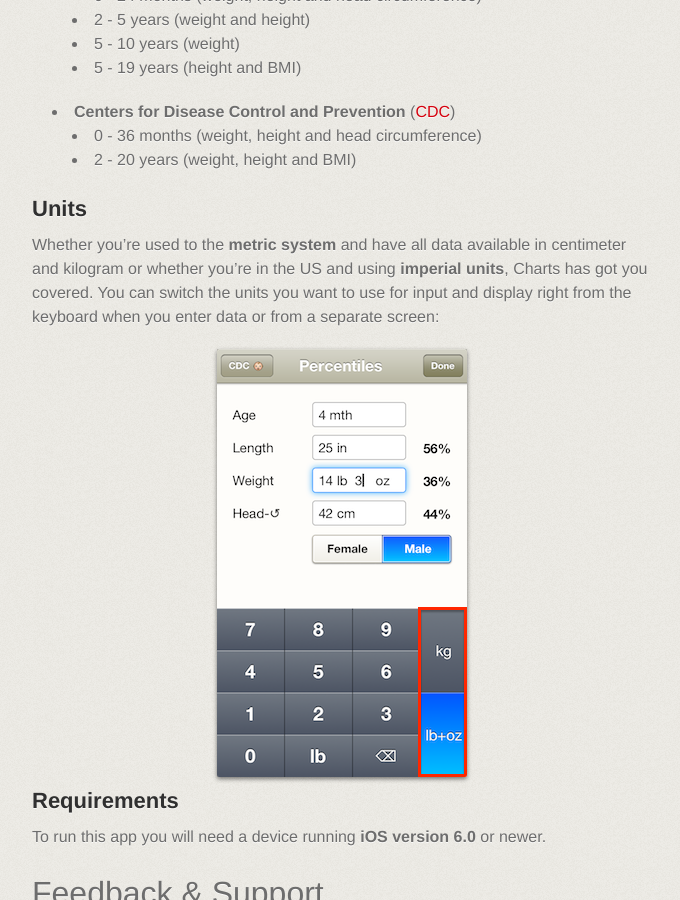
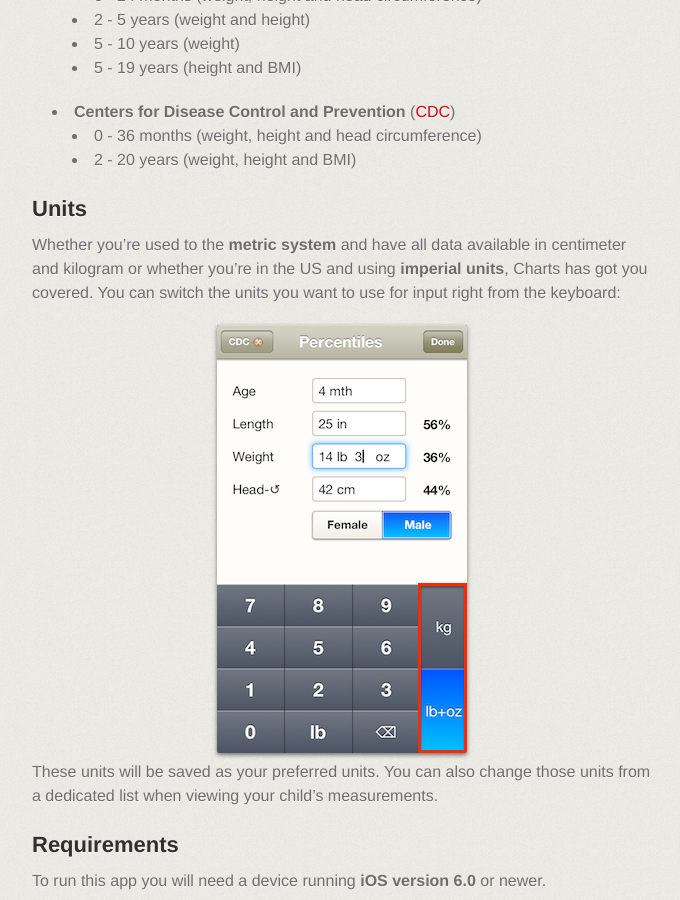
Before and after one commit to p2/growth-charts, a Jekyll site: the page built from index/index.md, in a window 1280 px wide and 900 px high, scrolled down 1245 px. Shown: the whole window, without its empty margins (298-978 px from the left). Built offline with Jekyll 4.4.1, drawn with Linux system fonts in a browser that asks for light colours; some web fonts are replaced; Markdown is read by kramdown in place of the engine named in the settings.

Commit message:
Update units section

```diff
--- a/index/index.md
+++ b/index/index.md
@@ -55,11 +55,13 @@ The app currently includes 32 official growth charts from these institutions:
 Units
 -----
 
-Whether you're used to the **metric system** and have all data available in centimeter and kilogram or whether you're in the US and using **imperial units**, Charts has got you covered. You can switch the units you want to use for input and display right from the keyboard when you enter data or from a separate screen:
+Whether you're used to the **metric system** and have all data available in centimeter and kilogram or whether you're in the US and using **imperial units**, Charts has got you covered. You can switch the units you want to use for input right from the keyboard:
 
 <div class="screenshots">
 	<img src="units.png" alt="Unit Switching" />
 </div>
+
+These units will be saved as your preferred units. You can also change those units from a dedicated list when viewing your child's measurements.
 
 
 Requirements
```
